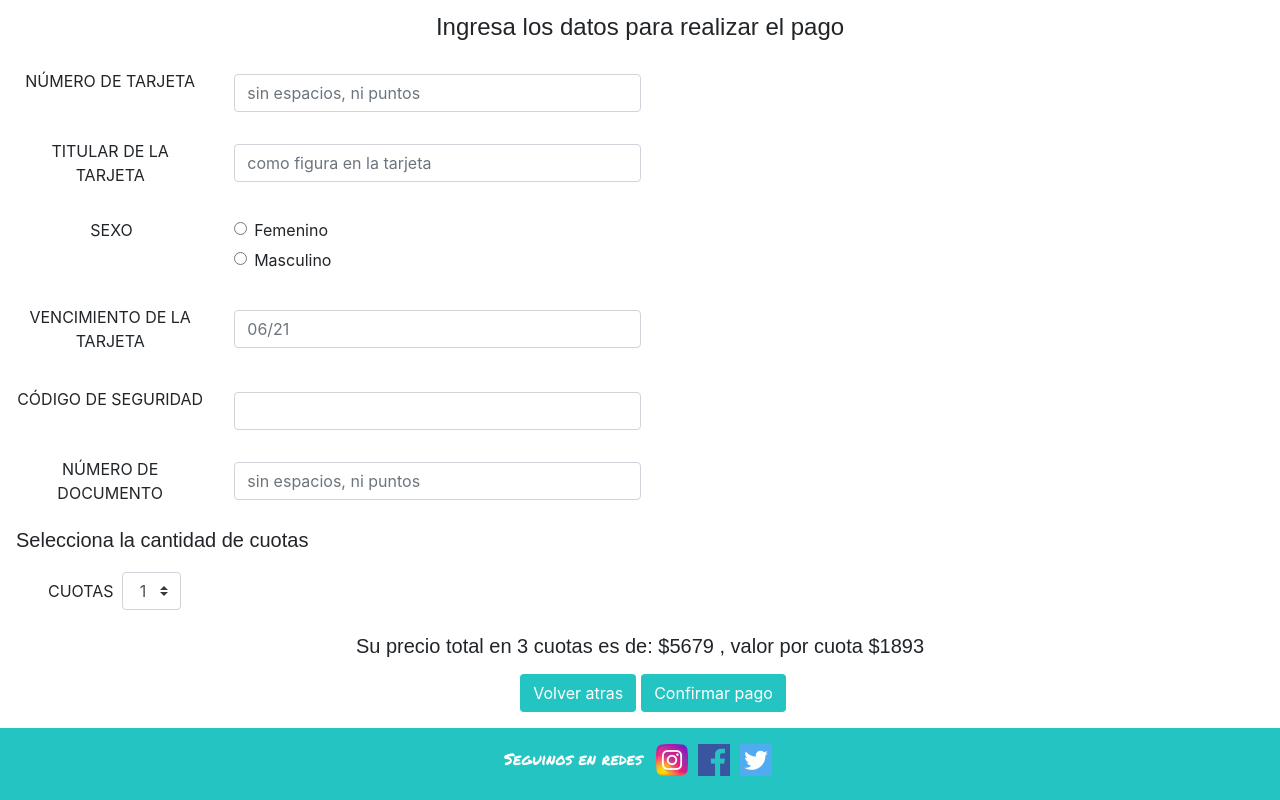
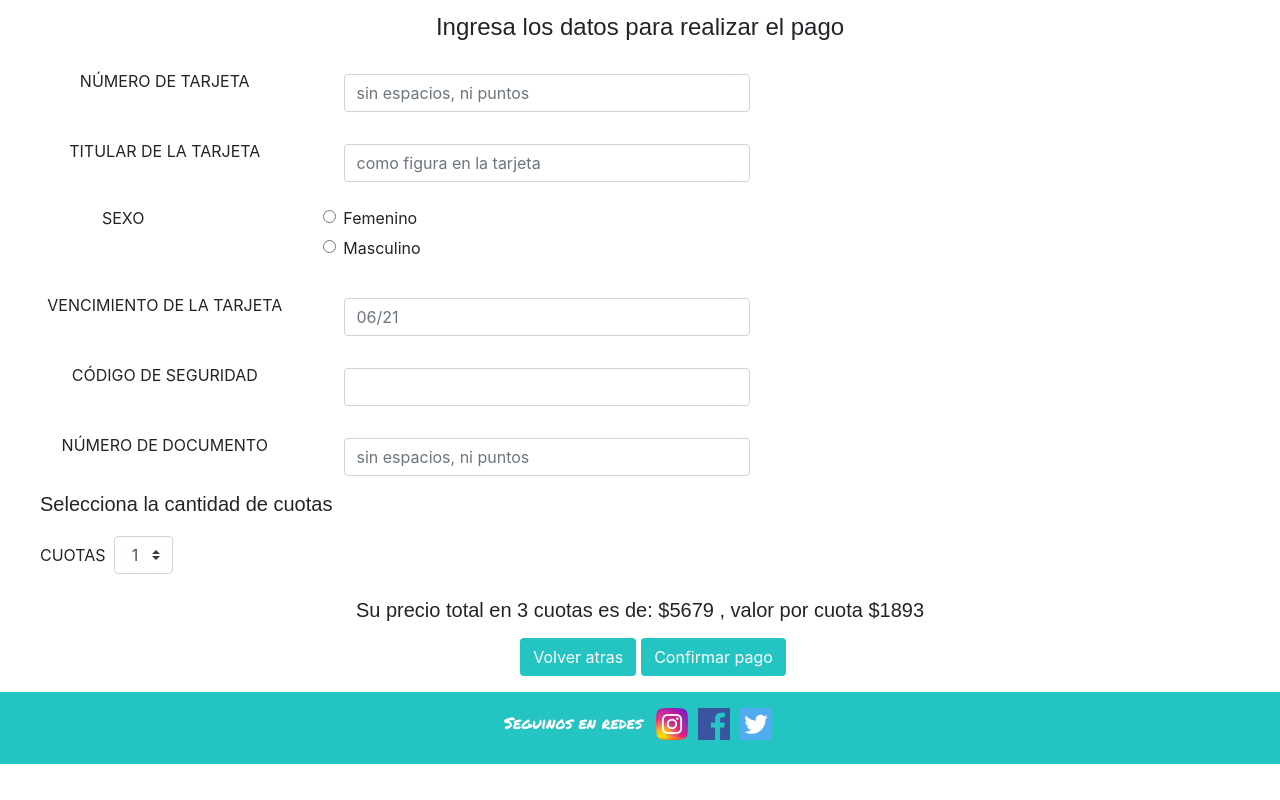
Before and after one commit to gabypizzutti/pizzuviajes-proyecto-final, a website: page pages/checkoutpago.html in a window 1280 px wide. Shown: the part 286-1086 px from the top of the page. After the commit the page ends 1050 px from the top, so only its background shows below. Drawn offline with nearby package versions, Linux system fonts and the light colour scheme; a web font is replaced by a local one.

Commit message:
se arreglo margen en checkout

```diff
--- a/pages/checkoutpago.html
+++ b/pages/checkoutpago.html
@@ -91,55 +91,55 @@
         </div>
         <form>
             <div class="form-group row">
-                <label for="cardNumber" class="col-lg-2 col-form-label ml-lg-3 ml-1 mt-1 dateTc">NÚMERO DE TARJETA</label>
+                <label for="cardNumber" class="col-lg-3 col-form-label ml-lg-3 ml-1 mt-1 dateTc">NÚMERO DE TARJETA</label>
                 <div class="col-lg-4 mt-3">
                     <input type="number" class="form-control" id="carNumber" placeholder="sin espacios, ni puntos">
                 </div>
             </div>
             <div class="form-group row">
-                <label for="nameOnCard" class="col-lg-2 col-form-label ml-lg-3 ml-1 mt-1 dateTc">TITULAR DE LA TARJETA</label>
+                <label for="nameOnCard" class="col-lg-3 col-form-label ml-lg-3 ml-1 mt-1 dateTc">TITULAR DE LA TARJETA</label>
                 <div class="col-lg-4 mt-3">
                     <input type="name" class="form-control" id="nameOnCard" placeholder="como figura en la tarjeta">
                 </div>
             </div>
-            <fieldset class="form-group row ml-1 mt-4">
-                <legend class="col-form-label col-sm-2 float-sm-left pt-0 dateTc">SEXO</legend>
-                <div class="col-sm-10">
-                    <div class="form-check text-left">
+            <fieldset class="form-group row ml-1 mt-4 col-lg-12">
+                <legend class="col-form-label col-sm-2 col-xs-2 float-sm-left pt-0 dateTc">SEXO</legend>
+                <div class="col-sm-10 eleccionSexo">
+                    <div class="form-check">
                         <input class="form-check-input" type="radio" name="gridRadios" id="gridRadios1" value="Femenino">
                         <label class="form-check-label" for="gridRadios1">Femenino</label>
                     </div>
-                    <div class="form-check text-left">
+                    <div class="form-check">
                         <input class="form-check-input" type="radio" name="gridRadios" id="gridRadios2" value="Masculino">
                         <label class="form-check-label" for="gridRadios2">Masculino</label>
                     </div>
                 </div>
             </fieldset>
             <div class="form-group row">
-                <label for="expiry" class="col-lg-2 col-form-label ml-lg-3 ml-1 mt-1 dateTc ">VENCIMIENTO  DE LA TARJETA</label>
+                <label for="expiry" class="col-lg-3 col-form-label ml-lg-3 ml-1 mt-1 dateTc ">VENCIMIENTO  DE LA TARJETA</label>
                 <div class="col-lg-4 mt-3">
                     <input type="number" class="form-control" id="expiry" placeholder="06/21">
                 </div>
             </div>
             <div class="form-group row">
-                <label for="cvc" class="col-lg-2 col-form-label ml-lg-3 ml-1 mt-1 dateTc">CÓDIGO DE SEGURIDAD</label>
+                <label for="cvc" class="col-lg-3 col-form-label ml-lg-3 ml-1 mt-1 dateTc">CÓDIGO DE SEGURIDAD</label>
                 <div class="col-lg-4 mt-3">
                     <input type="password" class="form-control" id="password">
                 </div>
             </div>
             <div class="form-group row">
-                <label for="number" class="col-lg-2 col-form-label ml-lg-3 ml-1 mt-1 dateTc">NÚMERO DE DOCUMENTO</label>
+                <label for="number" class="col-lg-3 col-form-label ml-lg-3 ml-1 mt-1 dateTc">NÚMERO DE DOCUMENTO</label>
                 <div class="col-lg-4 mt-3">
                     <input type="number" class="form-control" id="number" placeholder="sin espacios, ni puntos">
                 </div>
             </div>
             <div class="row">
                 <div class="col-lg-12 col-xs-12">
-                    <h5 class="titleFirst text-left ml-3 pb-3">Selecciona la cantidad de cuotas</h5>
+                    <h5 class="titleFirst text-left ml-3 pl-lg-4 pb-3">Selecciona la cantidad de cuotas</h5>
                 </div>
             </div>
             <div class="form-inline">
-                <label class="my-1 mr-2 ml-3 ml-lg-5 mb-4" for="inlineFormCustomSelectPref">CUOTAS</label>
+                <label class="my-1 mr-2 ml-3 pl-lg-4 mb-4" for="inlineFormCustomSelectPref">CUOTAS</label>
                 <select class="custom-select my-1 mr-sm-2 mb-4" id="inlineFormCustomSelectPref">
                     <option class="cuotas" value="1">1</option>
                     <option class="cuotas" value="3">3</option>
```
Also changed, not shown: 2 other files.
